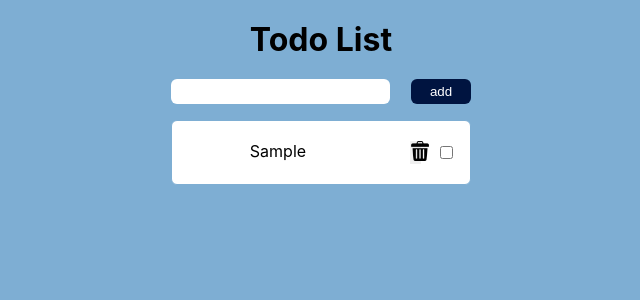
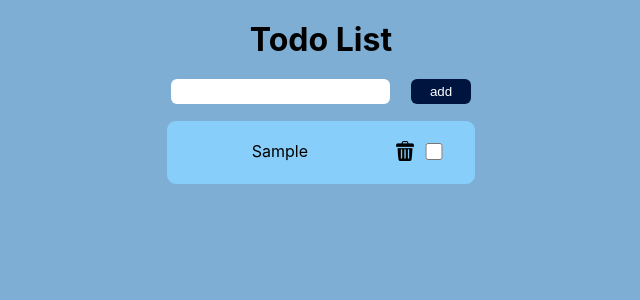
Before and after one commit to hsteele-creator/redux-todo, a React (Create React App) app: page / in a window 1280 px wide. Both pictures are taken after typing "Sample" into the empty fields and a click on the button "add". Shown: the top 300 px of the page, without its empty margins (319-959 px from the left). Built offline with nearby package versions, Linux system fonts and the light colour scheme.

Commit message:
updated css

```diff
--- a/src/Todo.css
+++ b/src/Todo.css
@@ -4,17 +4,17 @@
 }
 
 #todo {
-    width: 300px;
+    width: 310px;
     margin: 0 auto 10px auto;
     box-sizing: border-box;
     text-align: center;
-    padding: 20px 0;
+    padding: 20px;
     display: flex;
     justify-content: space-around;
     font-size: 16px;
     overflow-wrap: break-word;
-    border-radius: 6px;
-    background-color: white;
+    border-radius: 10px;
+    background-color: lightskyblue;
     border: 1px solid #7eaed3;
 }
 
@@ -34,15 +34,32 @@
 }
 
 #remove {
-    width: 20%;
+    /* width: 20%; */
     margin: 0 10px;
     padding: 0;
-    background-color: none;
+    background-color: lightskyblue;
     border: none;
+}
+
+#remove:hover {
+    cursor: pointer;
 }
 
 .finished {
     text-decoration: line-through;
+    color: lightgrey;
+}
+
+#finished {
+    width: 1.3em;
+    height: 1.3em;
+    margin-top: 2px;
+    outline: none;
+    border: none;
+}
+
+#finished:after {
+    background-color: grey;
 }
 
 p:hover {
```
